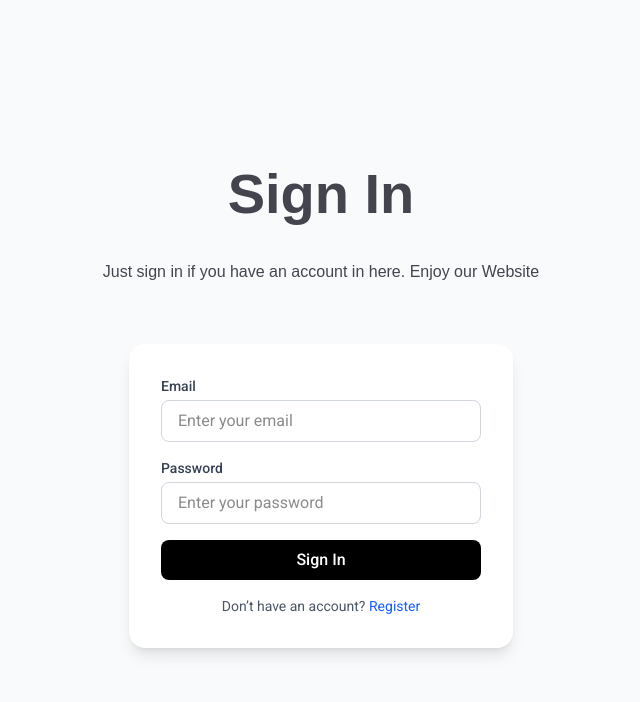
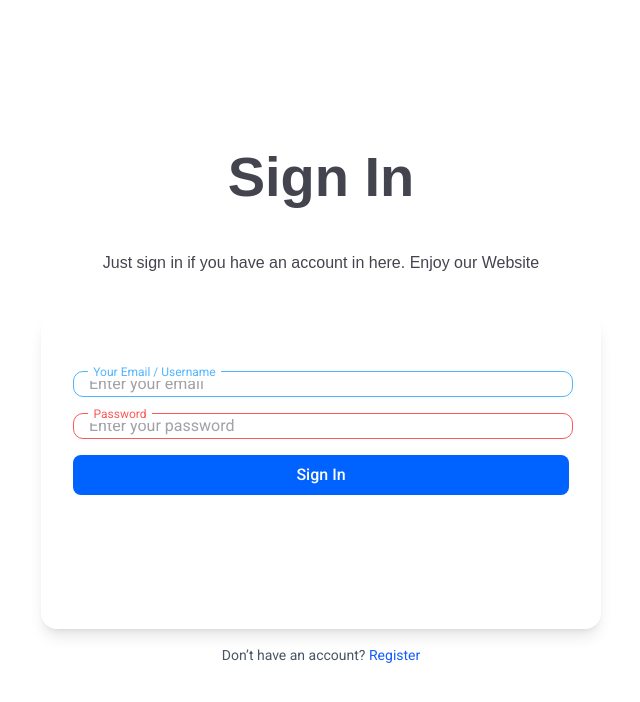
Before and after one commit to HendraSiswanto/hendra-todo, a Next.js app: page /login in a window 1280 px wide. Shown: the top 702 px of the page, without its empty margins (319-959 px from the left). Built offline with nearby package versions, Linux system fonts and the light colour scheme.

Commit message:
change the style

```diff
--- a/app/login/page.tsx
+++ b/app/login/page.tsx
@@ -12,30 +12,30 @@ export default function LoginPage() {
   };
 
   return (
-    <div className="min-h-screen flex flex-col items-center justify-center bg-gray-50 px-4">
-      <div className="mb-15">
+    <div className="w-screen min-h-screen flex flex-col items-center justify-center bg-[#ffffff] px-4">
+      <div className="mb-10">
         <h1
-          className="text-[56px] font-semibold text-center mb-6 text-[#44444F]"
+          className=" text-[56px] font-semibold text-center mb-8 text-[#44444F]"
           style={{ fontFamily: "Poppins, sans-serif" }}
         >
           Sign In
         </h1>
         <h2
-          className="text-[16px] font-normal text-center  text-[#44444F]"
+          className="w-[438px] text-[16px] font-normal text-center  text-[#44444F]"
           style={{ fontFamily: "Poppins, sans-serif" }}
         >
           Just sign in if you have an account in here. Enjoy our Website
         </h2>
       </div>
-      <div className="w-full max-w-sm bg-white rounded-2xl shadow-lg p-8">
+      <div className="w-[560px] h-[314px] bg-gray rounded-2xl shadow-lg p-8">
         <form onSubmit={handleSubmit} className="space-y-4">
-          <div>
-            <label className="block text-sm font-medium text-gray-700 mb-1">
-              Email
+          <div className="relative mt-6">
+            <label className="absolute -top-2 ml-[15px] w-[133px] bg-[#ffffff] text-center block text-[12px] font-normal text-[#50B5FF] mb-1">
+              Your Email / Username
             </label>
             <input
               type="email"
-              className="w-full px-4 py-2 border border-gray-300 rounded-lg focus:outline-none focus:ring-2 focus:ring-black"
+              className="w-[500px] h-[48] text-[#44444F] pl-[15px] border border-[#50B5FF] rounded-[10px] focus:outline-none focus:ring-1 focus:ring-[#3bacfd]"
               placeholder="Enter your email"
               value={email}
               onChange={(e) => setEmail(e.target.value)}
@@ -43,13 +43,13 @@ export default function LoginPage() {
             />
           </div>
 
-          <div>
-            <label className="block text-sm font-medium text-gray-700 mb-1">
+          <div className="relative mt-[16]">
+            <label className="absolute -top-2 ml-[15px] w-16 bg-[#ffffff] text-center block text-[12px] font-normal text-[#FC5A5A] mb-1">
               Password
             </label>
             <input
               type="password"
-              className="w-full px-4 py-2 border border-gray-300 rounded-lg focus:outline-none focus:ring-2 focus:ring-black"
+              className="w-[500px] h-[48] text-[#44444F] pl-[15px] border border-[#FC5A5A] rounded-[10px] focus:outline-none focus:ring-1 focus:ring-[#fe4f4f]"
               placeholder="Enter your password"
               value={password}
               onChange={(e) => setPassword(e.target.value)}
@@ -59,19 +59,20 @@ export default function LoginPage() {
 
           <button
             type="submit"
-            className="w-full bg-black text-white py-2 rounded-lg font-medium hover:bg-gray-800 transition"
+            className="cursor-pointer w-full bg-[#0062FF] text-white py-2 rounded-lg font-medium hover:bg-[#044dc3] transition"
           >
             Sign In
           </button>
         </form>
 
-        <p className="text-center text-sm text-gray-600 mt-4">
+
+      </div>
+       <p className="text-center text-sm text-gray-600 mt-4">
           Don’t have an account?{" "}
           <a href="/register" className="text-blue-600 hover:underline">
             Register
           </a>
         </p>
-      </div>
     </div>
   );
 }
```
